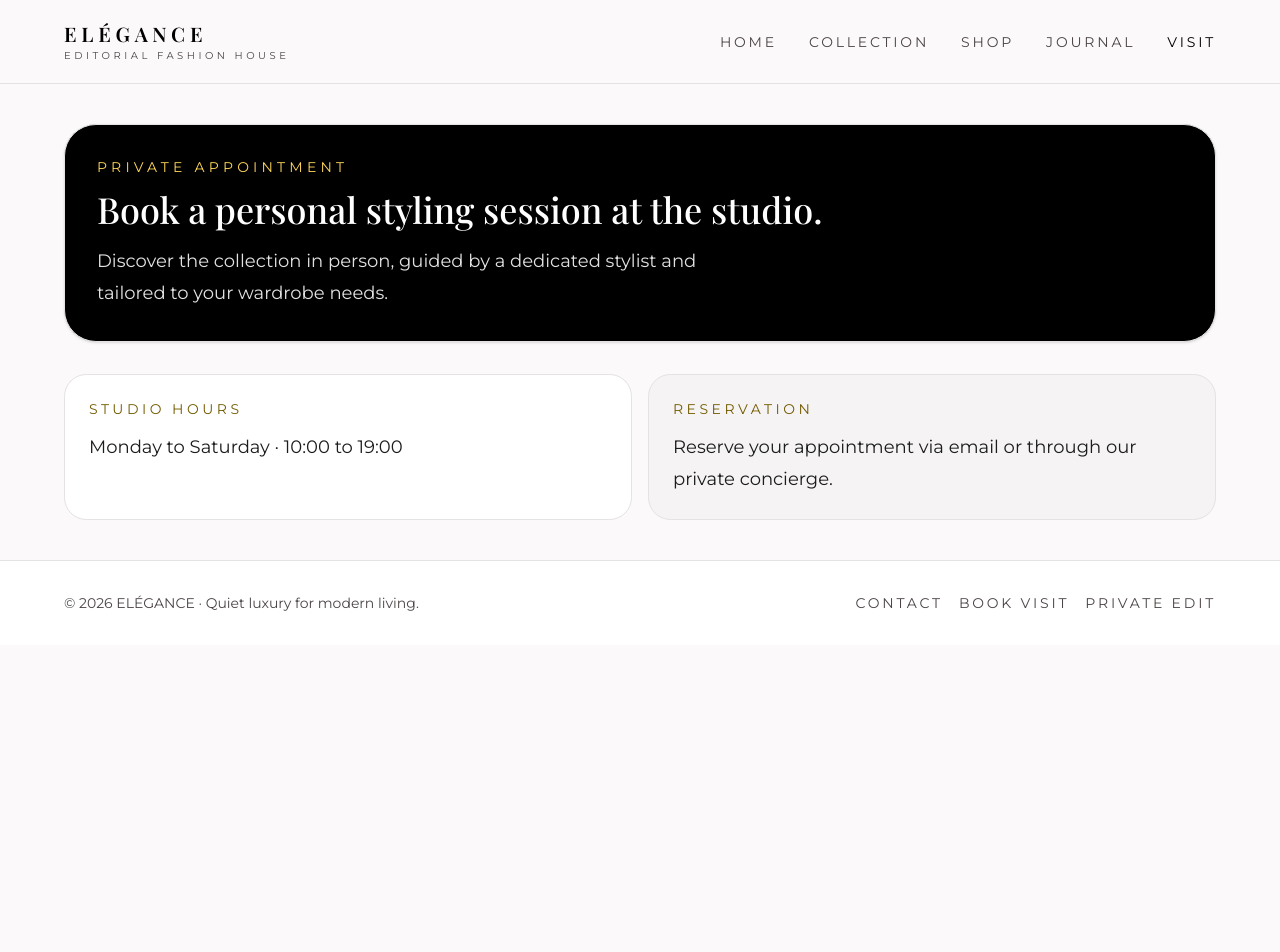
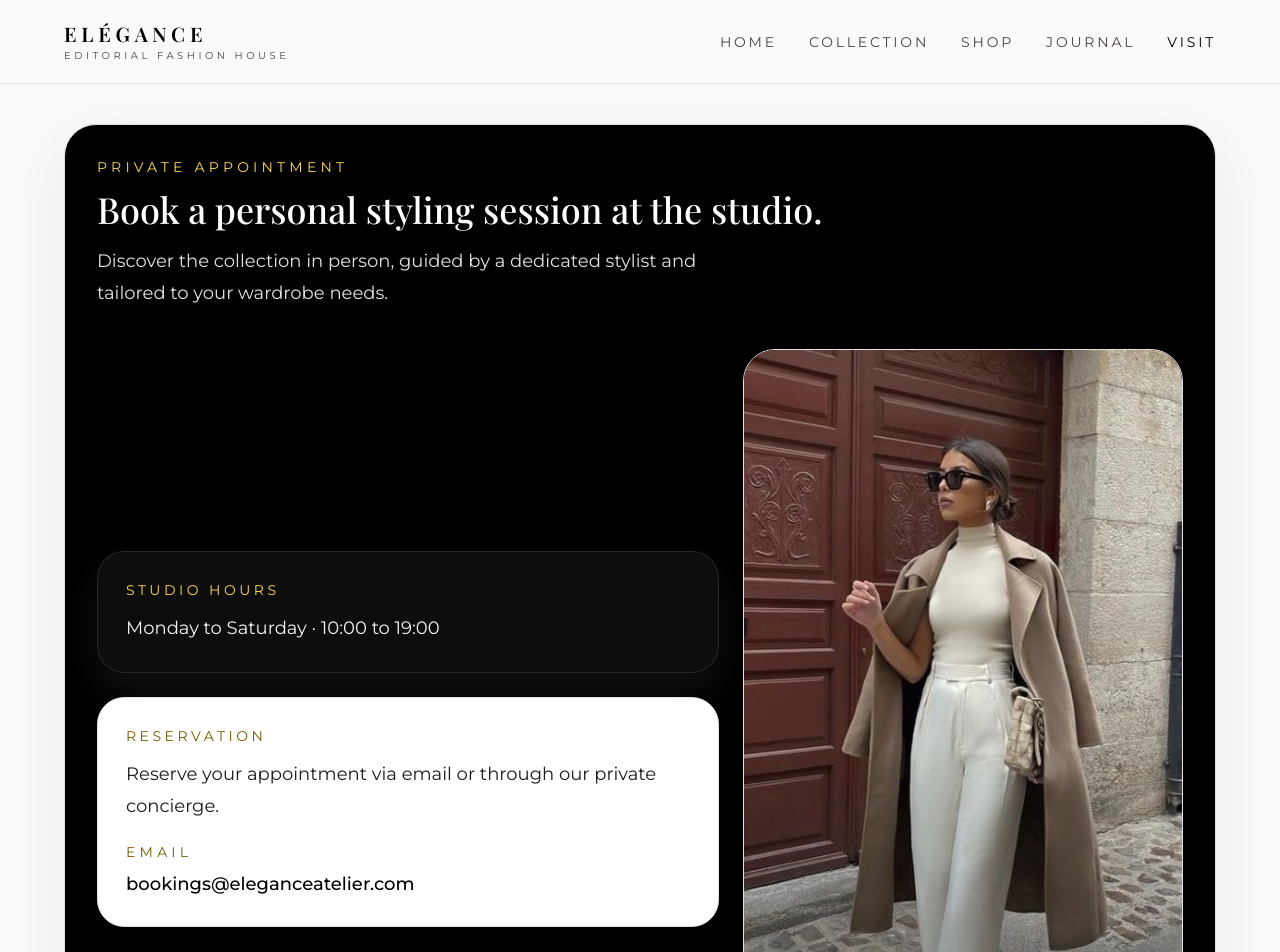
Before and after one commit to moaazstar002-coder/EL-GANCE, a React (Vite) app: page /visit in a window 1280 px wide. Shown: the top 952 px of the page. Before the commit the page ends 800 px from the top, so only its background shows below. Built offline with nearby package versions, Linux system fonts and the light colour scheme.

Commit message:
feat: enhance Journal and Visit pages with improved layout and animations

```diff
--- a/src/Pages/JournalPage.jsx
+++ b/src/Pages/JournalPage.jsx
@@ -15,8 +15,8 @@ const stories = [
 
 function JournalPage() {
   return (
-    <div className="space-y-8">
-      <section className="rounded-[2rem] border border-[#e4e2e2] bg-[#ffffff] p-8 shadow-sm">
+    <div className="space-y-10">
+      <section className="rounded-[2rem] border border-[#e4e2e2] bg-[#ffffff] p-8 shadow-[0_20px_70px_rgba(27,28,28,0.06)] opacity-0 animate-[fadeIn_0.9s_ease-out_forwards]">
         <p className="text-sm uppercase tracking-[0.3em] text-[#735c00]">Journal</p>
         <h1 className="mt-3 font-display text-3xl text-[#000000] sm:text-4xl">
           The art of dressing with restraint.
@@ -24,15 +24,36 @@ function JournalPage() {
         <p className="mt-4 max-w-2xl text-lg leading-8 text-[#4c4546]">
           A journal of thoughtful styling, polished essentials, and the calm confidence of modern luxury.
         </p>
-      </section>
 
-      <section className="grid gap-4 md:grid-cols-3">
-        {stories.map((story) => (
-          <article key={story.title} className="rounded-[1.4rem] border border-[#e4e2e2] bg-[#f5f3f3] p-6">
-            <p className="font-display text-xl text-[#000000]">{story.title}</p>
-            <p className="mt-3 text-sm leading-7 text-[#4c4546]">{story.body}</p>
-          </article>
-        ))}
+        <div className="mt-10 grid gap-6 lg:grid-cols-[1.35fr_0.9fr]">
+          <div className="grid gap-6">
+            {stories.map((story, index) => (
+              <article
+                key={story.title}
+                className="rounded-[1.7rem] border border-[#e4e2e2] bg-[#f8f6f5] p-7 shadow-sm transition duration-300 hover:-translate-y-1 hover:shadow-[0_18px_40px_rgba(27,28,28,0.07)]"
+                style={{ animationDelay: `${index * 80}ms` }}
+              >
+                <p className="font-display text-xl text-[#000000]">{story.title}</p>
+                <p className="mt-4 text-sm leading-7 text-[#4c4546]">{story.body}</p>
+              </article>
+            ))}
+          </div>
+
+          <div className="relative overflow-hidden rounded-[2rem] bg-[#1b1c1c]">
+            <img
+              src="/photo6.jpg"
+              alt="Editorial silhouette"
+              className="h-full w-full object-cover"
+            />
+            <div className="absolute inset-0 bg-gradient-to-t from-[#000000]/80 via-transparent to-transparent" />
+            <div className="absolute bottom-6 left-6 right-6 rounded-[1.4rem] border border-white/10 bg-white/10 p-6 backdrop-blur-sm text-white shadow-lg">
+              <p className="text-sm uppercase tracking-[0.3em] text-[#fed65b]">Editorial</p>
+              <p className="mt-3 text-xl font-semibold leading-8">
+                Quiet moments in a wardrobe built around ease and enduring form.
+              </p>
+            </div>
+          </div>
+        </div>
       </section>
     </div>
   )
--- a/src/Pages/VisitPage.jsx
+++ b/src/Pages/VisitPage.jsx
@@ -1,7 +1,7 @@
 function VisitPage() {
   return (
-    <div className="space-y-8">
-      <section className="rounded-[2rem] border border-[#e4e2e2] bg-[#000000] p-8 text-[#ffffff] shadow-sm">
+    <div className="space-y-10">
+      <section className="rounded-[2rem] border border-[#e4e2e2] bg-[#000000] p-8 text-[#ffffff] shadow-[0_20px_70px_rgba(27,28,28,0.08)] opacity-0 animate-[fadeIn_0.9s_ease-out_forwards]">
         <p className="text-sm uppercase tracking-[0.3em] text-[#fed65b]">Private appointment</p>
         <h1 className="mt-3 font-display text-3xl sm:text-4xl">
           Book a personal styling session at the studio.
@@ -9,16 +9,32 @@ function VisitPage() {
         <p className="mt-4 max-w-2xl text-lg leading-8 text-[#e2e2e2]">
           Discover the collection in person, guided by a dedicated stylist and tailored to your wardrobe needs.
         </p>
-      </section>
 
-      <section className="grid gap-4 md:grid-cols-2">
-        <div className="rounded-[1.4rem] border border-[#e4e2e2] bg-[#ffffff] p-6">
-          <p className="text-sm uppercase tracking-[0.25em] text-[#735c00]">Studio hours</p>
-          <p className="mt-3 text-lg leading-8 text-[#1b1c1c]">Monday to Saturday · 10:00 to 19:00</p>
-        </div>
-        <div className="rounded-[1.4rem] border border-[#e4e2e2] bg-[#f5f3f3] p-6">
-          <p className="text-sm uppercase tracking-[0.25em] text-[#735c00]">Reservation</p>
-          <p className="mt-3 text-lg leading-8 text-[#1b1c1c]">Reserve your appointment via email or through our private concierge.</p>
+        <div className="mt-10 grid gap-6 lg:grid-cols-[1.2fr_0.85fr] items-center">
+          <div className="space-y-6">
+            <div className="rounded-[1.7rem] border border-[#ffffff]/10 bg-white/5 p-7 shadow-[0_18px_40px_rgba(255,255,255,0.07)]">
+              <p className="text-sm uppercase tracking-[0.25em] text-[#fed65b]">Studio hours</p>
+              <p className="mt-3 text-lg leading-8 text-[#f5f3f3]">Monday to Saturday · 10:00 to 19:00</p>
+            </div>
+
+            <div className="rounded-[1.7rem] border border-[#e4e2e2] bg-[#ffffff] p-7 shadow-sm transition duration-300 hover:-translate-y-1 hover:shadow-[0_18px_40px_rgba(27,28,28,0.06)]">
+              <p className="text-sm uppercase tracking-[0.25em] text-[#735c00]">Reservation</p>
+              <p className="mt-3 text-lg leading-8 text-[#1b1c1c]">
+                Reserve your appointment via email or through our private concierge.
+              </p>
+              <p className="mt-5 text-sm uppercase tracking-[0.3em] text-[#735c00]">Email</p>
+              <p className="mt-2 text-lg font-medium text-[#000000]">bookings@eleganceatelier.com</p>
+            </div>
+          </div>
+
+          <div className="relative overflow-hidden rounded-[2rem] border border-[#e4e2e2] bg-[#f5f3f3]">
+            <img src="/photo7.jpg" alt="Studio interior" className="h-full w-full object-cover" />
+            <div className="absolute inset-0 bg-gradient-to-t from-[#000000]/50 via-transparent to-transparent" />
+            <div className="absolute bottom-6 left-6 right-6 rounded-[1.4rem] bg-[#ffffff]/90 p-5 text-[#1b1c1c] shadow-lg backdrop-blur-sm">
+              <p className="text-sm uppercase tracking-[0.3em] text-[#735c00]">Studio</p>
+              <p className="mt-2 text-lg font-semibold">A calm space to explore texture, proportion, and quiet details.</p>
+            </div>
+          </div>
         </div>
       </section>
     </div>
```
